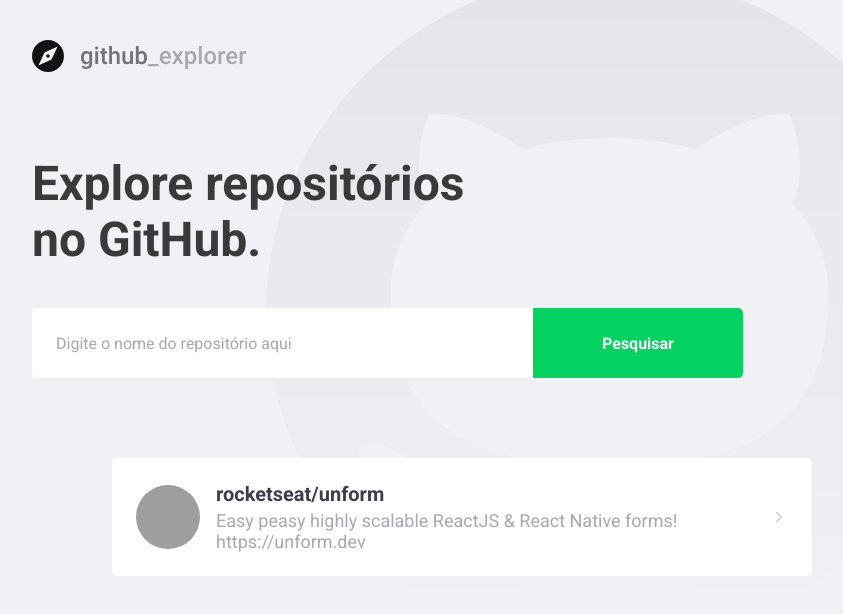
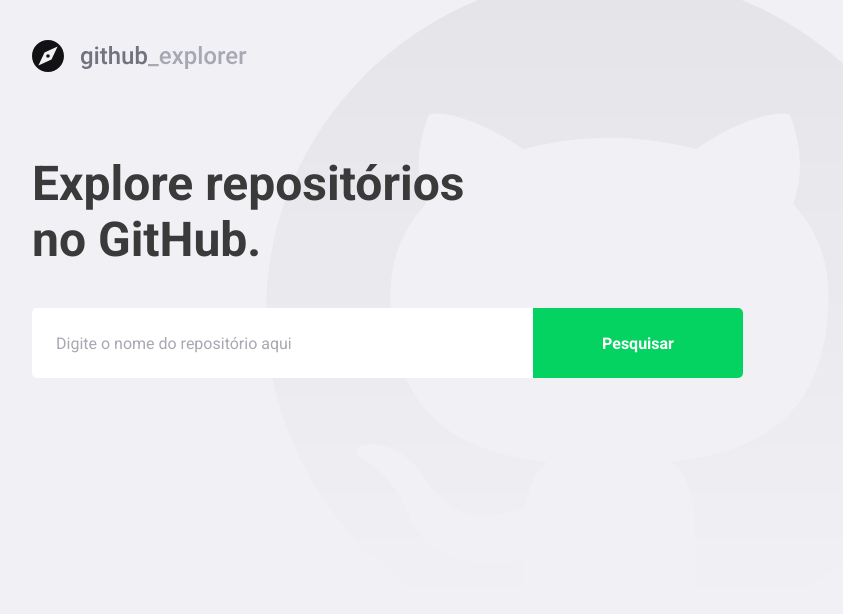
Before and after one commit to CesarAugustoMor/GoStack11-Primeiro-Projeto-React, a React (Create React App) app: page / in a window 1280 px wide. Shown: the top 614 px of the page, without its empty margins (148-991 px from the left). Built offline with nearby package versions, Linux system fonts and the light colour scheme; grey boxes are pictures that could not be loaded.

Commit message:
Conectando a API

```diff
--- a/package.json
+++ b/package.json
@@ -8,6 +8,7 @@
     "@testing-library/react": "^9.3.2",
     "@testing-library/user-event": "^7.1.2",
     "@types/styled-components": "^5.1.0",
+    "axios": "^0.19.2",
     "polished": "^3.5.2",
     "react": "^16.13.1",
     "react-dom": "^16.13.1",
--- a/src/pages/Dashboard/index.tsx
+++ b/src/pages/Dashboard/index.tsx
@@ -1,34 +1,62 @@
-import React from 'react';
+import React, { useState, FormEvent } from 'react';
 import { FiChevronRight } from 'react-icons/fi';
+import api from '../../services/api';
 
 import logoImg from '../../assets/logo.svg';
 
 import { Title, Form, Repositories } from './styles';
 
+interface Repository {
+  id: number;
+  full_name: string;
+  description: string;
+  owner: {
+    login: string;
+    avatar_url: string;
+  };
+}
+
 const Dashboard: React.FC = () => {
+  const [newRepo, setNewRepo] = useState('');
+  const [repositories, setRepositories] = useState<Repository[]>([]);
+
+  async function handleAddRepository(
+    event: FormEvent<HTMLFormElement>,
+  ): Promise<void> {
+    event.preventDefault();
+
+    const response = await api.get<Repository>(`repos/${newRepo}`);
+    const repository = response.data;
+
+    setRepositories([...repositories, repository]);
+    setNewRepo('');
+  }
   return (
     <>
       <img src={logoImg} alt="GitHub Explorer" />
       <Title>Explore repositórios no GitHub.</Title>
-      <Form>
-        <input placeholder="Digite o nome do repositório aqui" />
+      <Form onSubmit={handleAddRepository}>
+        <input
+          value={newRepo}
+          onChange={e => setNewRepo(e.target.value)}
+          placeholder="Digite o nome do repositório aqui"
+        />
         <button type="submit">Pesquisar</button>
       </Form>
       <Repositories>
-        <a href="teste">
+        {repositories.map(repository => (
+          <a key={repository.id} href="teste">
             <img
-            src="https://avatars1.githubusercontent.com/u/2254731?s=460&u=dc1a4fd280cdc3c6977bacf57cbfeb8ba0917f27&v=4"
-            alt="Diego Fernandes"
+              src={repository.owner.avatar_url}
+              alt={repository.owner.login}
             />
             <div>
-            <strong>rocketseat/unform</strong>
-            <p>
-              Easy peasy highly scalable ReactJS & React Native forms!
-              https://unform.dev
-            </p>
+              <strong>{repository.full_name}</strong>
+              <p>{repository.description}</p>
             </div>
             <FiChevronRight size={20} />
           </a>
+        ))}
       </Repositories>
     </>
   );
--- a/src/pages/Dashboard/styles.ts
+++ b/src/pages/Dashboard/styles.ts
@@ -78,7 +78,8 @@
     }
 
     div {
-      margin-left: 16px;
+      margin: 0 16px;
+      flex: 1;
 
       strong {
         font-size: 20px;
--- /dev/null
+++ b/src/services/api.ts
@@ -0,0 +1,7 @@
+import axios from 'axios';
+
+const api = axios.create({
+  baseURL: 'https://api.github.com',
+});
+
+export default api;
```
Also changed, not shown: .eslintrc.json, 1 other file (tests, documents, lock files or other folders). Lines whose indentation alone changed are shown as unchanged.
